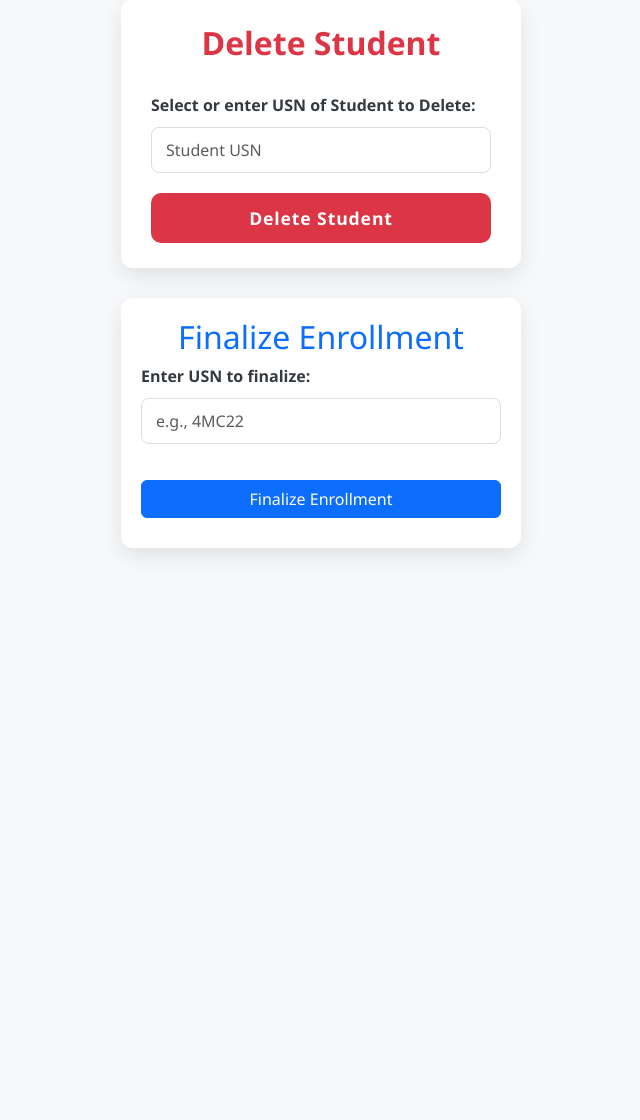
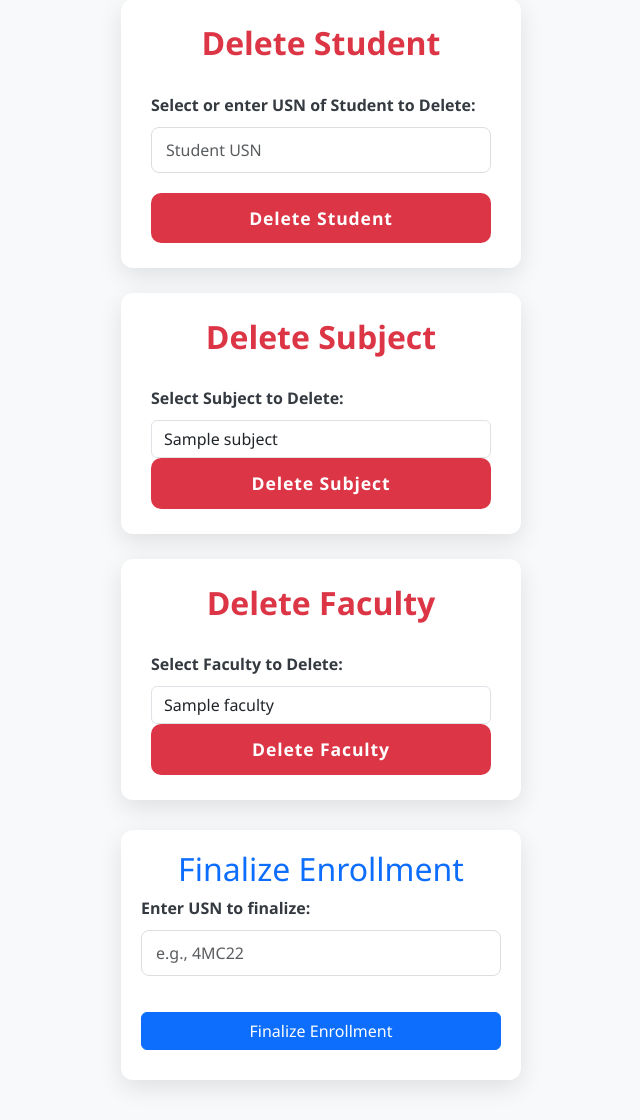
Before and after one commit to ZoyaFathima1/Automatic-Attendance-System-using-Face-Recognition, a Flask app: page /admin/ in a window 1280 px wide. Shown: the part 277-1397 px from the top of the page, without its empty margins (319-959 px from the left). Before the commit the page ends 833 px from the top, so only its background shows below. Run offline with Flask 3, Linux system fonts and the light colour scheme; tables that the repository leaves empty hold one stand-in row (values such as "Sample post"); parts of the project's set-up code (start-up, migrations or seed data) failed here and were passed over.

Commit message:
updated code

```diff
--- a/app/routes.py
+++ b/app/routes.py
@@ -130,7 +130,10 @@ def norm_usn(u: str) -> str:
 @admin_bp.route('/')
 def admin_dashboard():
     students = Student.query.all()
-    return render_template('admin.html', students=students)
+    subjects = Subject.query.all()         # For delete subject/select subject
+    faculties = Faculty.query.all()        # For delete faculty/select faculty
+    return render_template('admin.html', students=students, subjects=subjects, faculties=faculties)
+
 
 # Login
 @admin_bp.route('/login', methods=['GET', 'POST'])
@@ -255,6 +258,36 @@ def add_subject():
         return redirect(url_for('admin.admin_dashboard'))
     return render_template('add_subject.html')
 
+#delete subject (also cleans assignments and attendance)
+@admin_bp.route('/delete_subject', methods=['POST'])
+def delete_subject():
+    subject_id = request.form.get('subject_id')
+    if not subject_id:
+        flash("Please provide a subject to delete.", "error")
+        return redirect(url_for('admin.admin_dashboard'))
+
+    subject = Subject.query.get(subject_id)
+    if not subject:
+        flash("No subject found.", "error")
+        return redirect(url_for('admin.admin_dashboard'))
+
+    try:
+        # Remove all assignments to faculty
+        FacultySubject.query.filter_by(subject_id=subject_id).delete()
+        # Remove ALL attendance sessions/records for this subject
+        sessions = AttendanceSession.query.filter_by(subject_id=subject_id).all()
+        for s in sessions:
+            AttendanceRecord.query.filter_by(session_id=s.id).delete()
+            db.session.delete(s)
+        db.session.delete(subject)
+        db.session.commit()
+        flash(f"Subject {subject.name} deleted with all related assignments and attendance.", "success")
+    except Exception as e:
+        db.session.rollback()
+        flash("Error deleting subject: " + str(e), "error")
+    return redirect(url_for('admin.admin_dashboard'))
+
+
 # Assign subjects to faculty
 @admin_bp.route('/assign_subjects/<int:faculty_id>', methods=['GET', 'POST'])
 def assign_subjects(faculty_id):
@@ -295,8 +328,36 @@ def add_faculty():
         return redirect(url_for('admin.assign_subjects', faculty_id=new_faculty.id))
     return render_template('add_faculty.html')
 
+#delete faculty (also cleans assignments and attendance)
+@admin_bp.route('/delete_faculty', methods=['POST'])
+def delete_faculty():
+    faculty_id = request.form.get('faculty_id')
+    if not faculty_id:
+        flash("Please provide a faculty ID to delete.", "error")
+        return redirect(url_for('admin.admin_dashboard'))
+
+    faculty = Faculty.query.get(faculty_id)
+    if not faculty:
+        flash("No faculty found.", "error")
+        return redirect(url_for('admin.admin_dashboard'))
+
+    try:
+        # Remove subject assignments
+        FacultySubject.query.filter_by(faculty_id=faculty_id).delete()
+        # Remove sessions/attendance records led by this faculty
+        sessions = AttendanceSession.query.filter_by(faculty_id=faculty_id).all()
+        for s in sessions:
+            AttendanceRecord.query.filter_by(session_id=s.id).delete()
+            db.session.delete(s)
+        db.session.delete(faculty)
+        db.session.commit()
+        flash(f"Faculty {faculty.name} deleted with all related sessions and assignments.", "success")
+    except Exception as e:
+        db.session.rollback()
+        flash("Error deleting faculty: " + str(e), "error")
+    return redirect(url_for('admin.admin_dashboard'))
+
 # Delete student (also cleans files and CSV)
-
 @admin_bp.route('/delete_student', methods=['POST'])
 def delete_student():
     usn = norm_usn(request.form.get('usn'))
--- a/app/templates/admin.html
+++ b/app/templates/admin.html
@@ -174,6 +174,44 @@
       </form>
     </div>
 
+    <div class="delete-section" style="margin-top: 25px">
+      <h2>Delete Subject</h2>
+      <form
+        action="{{ url_for('admin.delete_subject') }}"
+        method="POST"
+        onsubmit="return confirm('Are you sure you want to delete this subject? This action cannot be undone.');"
+      >
+        <label for="subject_id" class="form-label"
+          >Select Subject to Delete:</label
+        >
+        <select id="subject_id" name="subject_id" required class="form-control">
+          {% for subject in subjects %}
+          <option value="{{ subject.id }}">{{ subject.name }}</option>
+          {% endfor %}
+        </select>
+        <button type="submit" class="delete-btn">Delete Subject</button>
+      </form>
+    </div>
+
+    <div class="delete-section" style="margin-top: 25px">
+      <h2>Delete Faculty</h2>
+      <form
+        action="{{ url_for('admin.delete_faculty') }}"
+        method="POST"
+        onsubmit="return confirm('Are you sure you want to delete this faculty? This action cannot be undone.');"
+      >
+        <label for="faculty_id" class="form-label"
+          >Select Faculty to Delete:</label
+        >
+        <select id="faculty_id" name="faculty_id" required class="form-control">
+          {% for faculty in faculties %}
+          <option value="{{ faculty.id }}">{{ faculty.name }}</option>
+          {% endfor %}
+        </select>
+        <button type="submit" class="delete-btn">Delete Faculty</button>
+      </form>
+    </div>
+
     <div
       style="
         margin-top: 30px;
--- a/config.example.py
+++ /dev/null
@@ -1,4 +0,0 @@
-# Example config (fill in your own values)
-DB_USER = "your_username"
-DB_PASSWORD = "your_password"
-SECRET_KEY = "your_secret_key"
--- /dev/null
+++ b/config.py
@@ -0,0 +1,6 @@
+import os
+
+class Config:
+    SECRET_KEY = os.environ.get('SECRET_KEY') or 'your-secret-key'
+    SQLALCHEMY_DATABASE_URI = 'sqlite:///attendance.db'
+    UPLOAD_FOLDER = os.path.join(os.getcwd(), 'instance', 'student_images')
```
